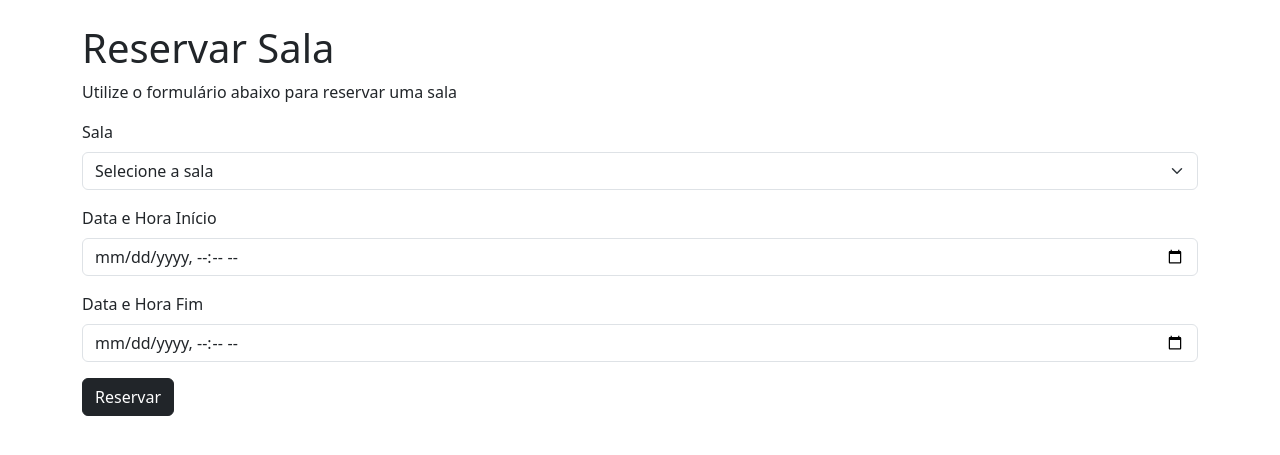
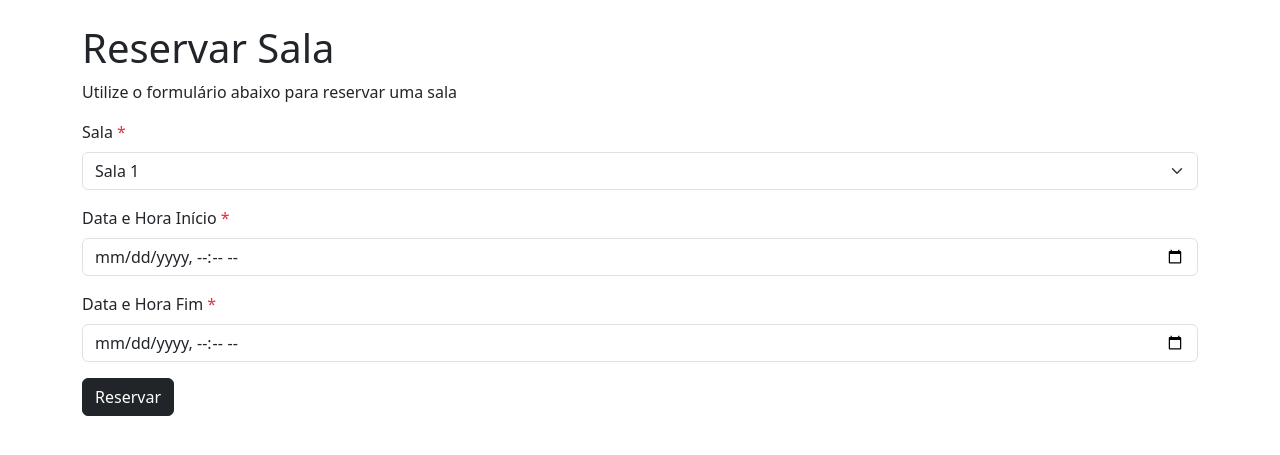
Before and after one commit to mat-afk/reserva-app, a Flask app: template templates/reservar-sala.html in a window 1280 px wide. Shown: the part 57-512 px from the top of the page. Run offline with Flask 3, Linux system fonts and the light colour scheme; the template is opened without the code that fills it: most values are stand-ins (such as "Sample title", 1, 10 or a date in 2020).

Commit message:
feat: add dynamic data in reservar sala view

```diff
--- a/templates/reservar-sala.html
+++ b/templates/reservar-sala.html
@@ -13,32 +13,54 @@
     </div>
     <div>
       <div class="col">
-        <form action="/reserva/1">
+        {% if errors %}
+          {% for error in errors %}
+            <div class="alert alert-danger" role="alert">
+              {{ error }}
+            </div>
+          {% endfor %}
+        {% endif %}
+        <form action="/salas/reservar" method="POST">
           <div class="mb-3">
-            <label for="sala" class="form-label">Sala</label>
+            <label for="sala" class="form-label">
+              Sala
+              <span class="text-danger">*</span>
+            </label>
             <select class="form-select" id="sala" name="sala">
               <option selected>Selecione a sala</option>
-              <option value="1">Sala 1</option>
-              <option value="2">Sala 2</option>
-              <option value="3">Sala 3</option>
+              {% for sala in salas %}
+                {% if sala.id == inputs.sala_id %}
+                  <option value="{{ sala.id }}" selected>Sala {{ sala.id }}</option>
+                {% else %}
+                  <option value="{{ sala.id }}">Sala {{ sala.id }}</option>
+                {% endif %}
+              {% endfor %}
             </select>
           </div>
           <div class="mb-3">
-            <label for="inicio" class="form-label">Data e Hora Início</label>
+            <label for="inicio" class="form-label">
+              Data e Hora Início
+              <span class="text-danger">*</span>
+            </label>
             <input
               type="datetime-local"
               class="form-control"
               name="inicio"
               id="inicio"
+              value="{{ inputs.inicio }}"
             />
           </div>
           <div class="mb-3">
-            <label for="inicio" class="form-label">Data e Hora Fim</label>
+            <label for="fim" class="form-label">
+              Data e Hora Fim
+              <span class="text-danger">*</span>
+            </label>
             <input
               type="datetime-local"
               class="form-control"
-              name="inicio"
-              id="inicio"
+              name="fim"
+              id="fim"
+              value="{{ inputs.fim }}"
             />
           </div>
           <button type="submit" class="btn btn-dark">Reservar</button>
```
